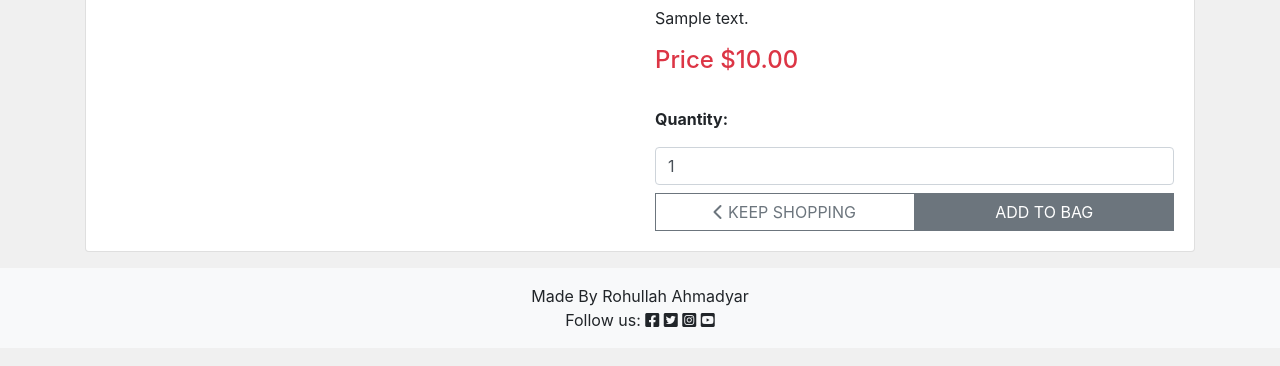
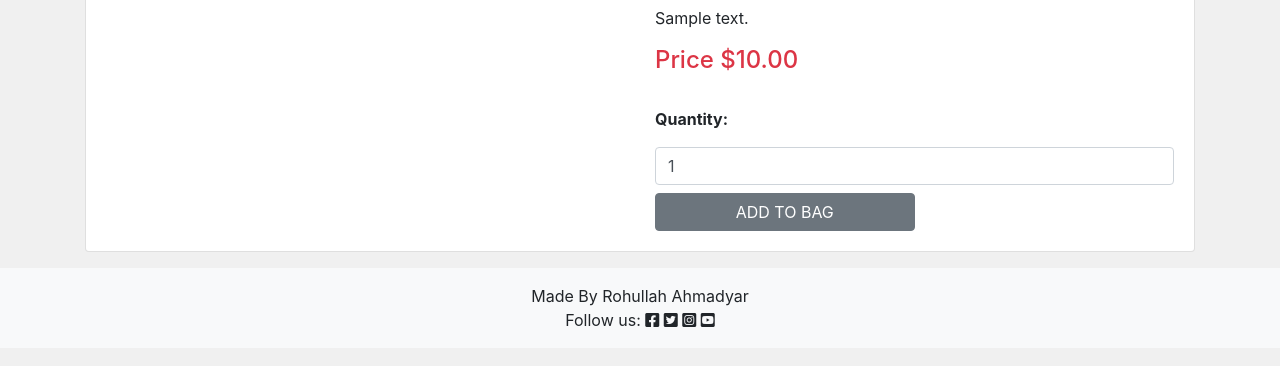
Before and after one commit to Ray-yar/b2c, a Django app: page /products/1/ in a window 1280 px wide. Shown: the part 148-514 px from the top of the page. Run offline with Django 3.2, Linux system fonts and the light colour scheme; tables that the repository leaves empty hold one stand-in row (values such as "Sample post"); some libraries are stand-ins or nearby versions.

Commit message:
changed buttons style

```diff
--- a/bag/contexts.py
+++ b/bag/contexts.py
@@ -20,13 +20,10 @@ def bag_contents(request):
             'product': product,
         })
 
-    grand_total = total
-
     context = {
         'bag_items': bag_items,
         'total': total,
         'product_count': product_count,
-        'grand_total': grand_total,
     }
 
     return context
--- a/templates/product_details.html
+++ b/templates/product_details.html
@@ -28,20 +28,15 @@
                         <div class="form-row">
                             <div class="col-12">
                                 <p class="mt-2"><strong>Quantity:</strong></p>
-                                <input class="form-control qty_input col-md-12 mb-2" type="number" name="quantity" value="1"
-                                    min="1" max="99" data-item_id="{{ product.id }}" id="id_qty_{{ product.id }}">
+                                <input class="form-control qty_input col-md-12 mb-2" type="number" name="quantity"
+                                    value="1" min="1" max="99" data-item_id="{{ product.id }}"
+                                    id="id_qty_{{ product.id }}">
                             </div>
                         </div>
 
                         <div class="col-12">
                             <div class="row">
-                                <a href="/" class="btn btn-outline-secondary rounded-0 col-md-6">
-                                    <span class="icon">
-                                        <i class="fas fa-chevron-left"></i>
-                                    </span>
-                                    <span class="text-uppercase">Keep Shopping</span>
-                                </a>
-                                <input type="submit" class="btn btn-secondary rounded-0 text-uppercase col-md-6"
+                                <input type="submit" class="btn btn-secondary text-uppercase col-md-6"
                                     value="Add to Bag">
                             </div>
                         </div>
```
Also changed, not shown: templates/bag/bag.html (+8 -22 lines).
